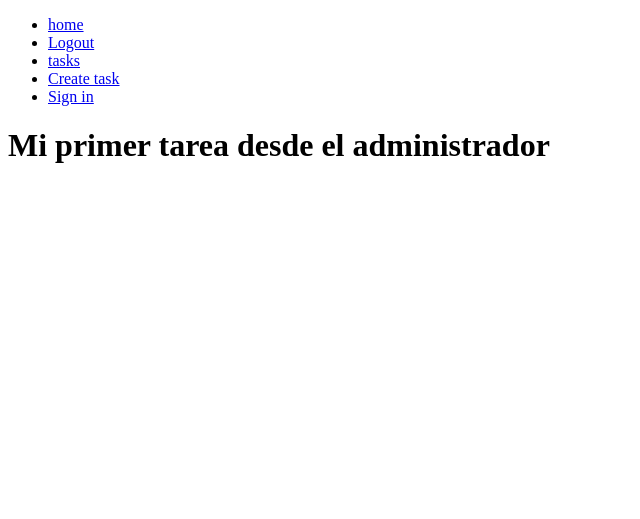
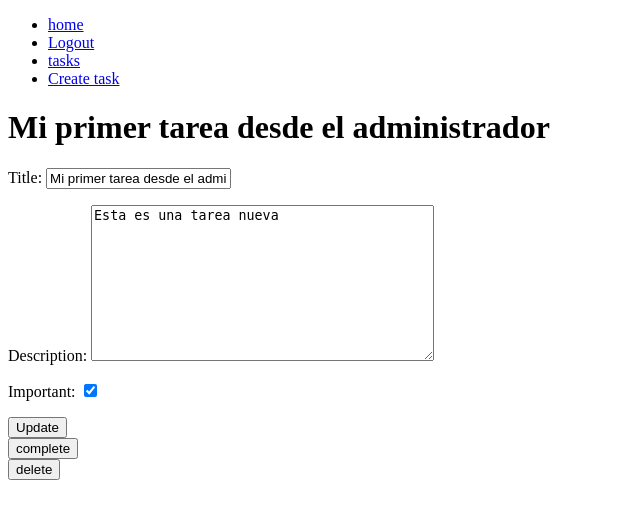
Before and after one commit to IvanSS22030/Django-crud, a Django app: page /tasks/1/ in a window 1280 px wide. Shown: the top 519 px of the page, without its empty margins (0-640 px from the left). Run offline with Django 4.2, Linux system fonts and the light colour scheme; a user stored in the database is signed in; data comes from the database, SQL or seed files in the repository; both versions use the stored data as it was after the commit.

Commit message:
A complete and a delete button were added

```diff
--- a/djangocrud/urls.py
+++ b/djangocrud/urls.py
@@ -26,6 +26,9 @@ urlpatterns = [
     path('logout/', views.signout, name="logout"),
     path('signin/', views.signin, name="signin"),
     path('tasks/create/', views.create_Task, name="create_task"),
-    path('tasks/<int:task_id>/', views.task_detail, name="task_detail")
+    path('tasks/<int:task_id>/', views.task_detail, name="task_detail"),
+    path('tasks/<int:task_id>/complete/', views.complete_task, name="complete_task"),
+    path('tasks/<int:task_id>/delete/', views.delete_task, name="delete_task"),
+    path('tasks_completed/', views.tasks_completed, name="tasks_completed")
     ,
 ]
--- a/tasks/templates/base.html
+++ b/tasks/templates/base.html
@@ -40,16 +40,20 @@
 
                       </li>
                       {% else %}
+
+                      <li>
+                        <a href="/signin">Sign in</a>
+                      </li>
                       <li>
                         <a href="/signup">signup</a>
                       </li>
+
+
                     {% endif %}
 
                   </li>
 
-                  <li>
-                    <a href="/signin">Sign in</a>
-                  </li>
+
             </ul>
 
         </nav>
--- a/tasks/templates/task_detail.html
+++ b/tasks/templates/task_detail.html
@@ -3,6 +3,24 @@
 
 {% block content %}
 <h1>{{task.title}}</h1>
+{{error}}
+<form method='POST'>
+    {% csrf_token %}
+    {{form.as_p}}
+    <button>
+        Update
+    </button>
+</form>
+<form action='{% url 'complete_task' task.id %}' method='POST'>
+    {% csrf_token %}
+    <button> complete </button>
 
+</form>
+
+<form action='{% url 'delete_task' task.id %}' method='POST'>
+    {% csrf_token %}
+    <button> delete </button>
+
+</form>
 
 {% endblock %}
--- a/tasks/templates/tasks.html
+++ b/tasks/templates/tasks.html
@@ -1,13 +1,13 @@
 {% extends 'base.html'%}
 
 {% block content%}
-<h1>Tasks</h1>
+<h1>Tasks Pending</h1>
 <ul>
     {% for task in tasks%}
     <li>
        <a href="{% url 'task_detail' task.id %}">
         {% if tasks.important %}
-        <strong>{{task.title}} </strong>
+        <strong> {{task.title}} </strong>
         {% else %}
         {{task.title}}
         {% endif %}
--- a/tasks/views.py
+++ b/tasks/views.py
@@ -5,7 +5,7 @@ from  django.db import IntegrityError
 from django.contrib.auth import login, logout, authenticate
 from .forms import  TaskForm
 from .models import Task
-
+from django.utils import timezone
 
 
 # Create your views here.
@@ -45,6 +45,11 @@ def tasks(request):
     return render(request,"tasks.html",{'tasks':
         tasks})
 
+def tasks_completed(request):
+    tasks = Task.objects.filter(user=request.user, date_completed__isnull=False).order_by('-datecomleted')
+    return render(request,"tasks.html",{'tasks':
+        tasks})
+
 def create_Task(request):
     if request.method == "GET":
          return render (request, 'create_task.html',{
@@ -64,8 +69,37 @@ def create_Task(request):
     })
 
 def task_detail(request, task_id):
-    task = get_object_or_404(Task, pk=task_id)
-    return render (request, 'task_detail.html',{'task':task})
+    if request.method == "GET":
+        task = get_object_or_404(Task, pk=task_id, user=request.user)
+        form = TaskForm(instance=task)
+        return render (request, 'task_detail.html',{'task':task,
+    'form':form})
+
+    else:
+        try:
+            task = get_object_or_404(Task, pk=task_id, user=request.user)
+            form =TaskForm(request.POST, instance=task)
+            form.save()
+            return redirect ('tasks')
+        except ValueError:
+            return render (request, 'task_detail.html',{'task':task,
+    'form':form, 'error':"Error updating Task"})
+
+def complete_task(request,task_id):
+
+
+   task = get_object_or_404(Task, pk=task_id, user=request.user)
+   if request.method =="POST":
+       task.date_completed = timezone.now()
+       task.save()
+       return redirect('tasks')
+def delete_task (request,task_id):
+   task = get_object_or_404(Task, pk=task_id, user=request.user)
+   if request.method =="POST":
+       task.delete()
+
+       return redirect('tasks')
+
 
 def signout(request):
     logout(request)
@@ -87,3 +121,5 @@ def signin(request):
         else:
             login(request, user)
             return redirect('tasks')
+
+    x
```
Also changed, not shown: db.sqlite3.
